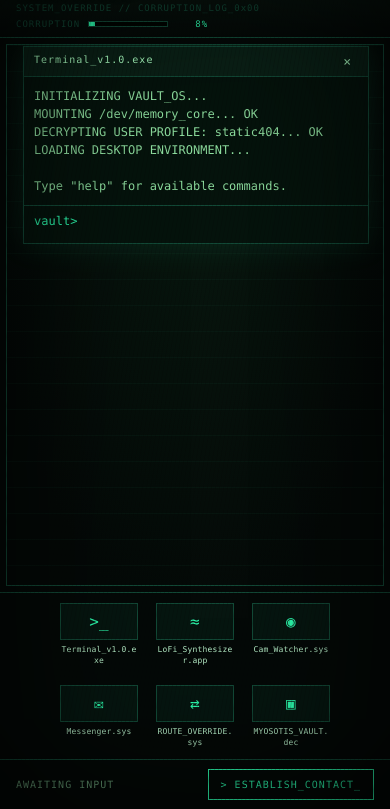
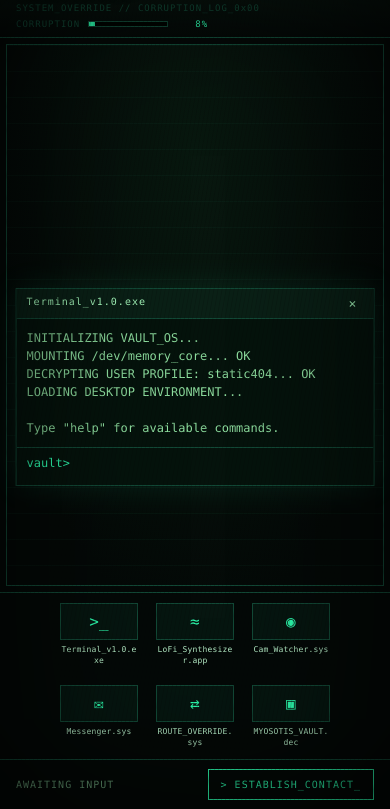
Before and after one commit to staticheadache404/NetForum, a plain HTML site: page index.html in a window 390 px wide. Both pictures are taken after a click on the link "http://vault.static404.local/memory". Shown: the part 35-844 px from the top of the page. Drawn offline with Linux system fonts and the light colour scheme.

Commit message:
Update index.html

```diff
--- a/index.html
+++ b/index.html
@@ -231,7 +231,8 @@ input{font-family:inherit;}
   .dock-icon{width:78px;font-size:8px;}
   .dock-icon .glyph{font-size:16px;padding:7px 0;}
   #contact-btn{padding:9px 12px;}
-  .app-window{width:92vw !important;max-height:82vh;}
+  .app-window{position:fixed !important;left:50% !important;top:50% !important;transform:translate(-50%,-50%);width:92vw !important;max-height:82vh;}
+  .app-titlebar{cursor:default;}
   #win-terminal,#win-synth,#win-cam,#win-messenger,#win-route,#win-memory{height:auto;max-height:82vh;}
   #term-output{max-height:34vh;}
   #msg-log{max-height:40vh;}
@@ -729,27 +730,18 @@ document.querySelectorAll('[data-close]').forEach(x=>{
 function openWindow(id){
   if(locked)return;
   const w=document.getElementById(id);
-  const wasHidden=w.classList.contains('hidden');
   w.classList.remove('hidden');
   w.style.zIndex=++zTop;
   beep('high');
   if(id==='win-route')refreshRouteWindow();
   if(id==='win-memory')refreshMemoryWindow();
-  if(wasHidden&&isMobileLayout())centerInMain(w);
-}
-function centerInMain(win){
-  const parent=document.getElementById('os-main').getBoundingClientRect();
-  const wr=win.getBoundingClientRect();
-  const left=Math.max(0,(parent.width-wr.width)/2);
-  const top=Math.max(0,(parent.height-wr.height)/2);
-  win.style.left=left+'px';
-  win.style.top=top+'px';
 }
 function makeDraggable(win){
   const bar=win.querySelector('.app-titlebar');
   let dragging=false,ox=0,oy=0;
   bar.addEventListener('pointerdown',e=>{
     if(e.target.classList.contains('x'))return;
+    if(isMobileLayout())return;
     dragging=true;
     win.style.zIndex=++zTop;
     const r=win.getBoundingClientRect();
@@ -1182,6 +1174,3 @@ function rnd(n){return Math.floor(Math.random()*n);}
 </script>
 </body>
 </html>
-</script>
-</body>
-</html>
```
